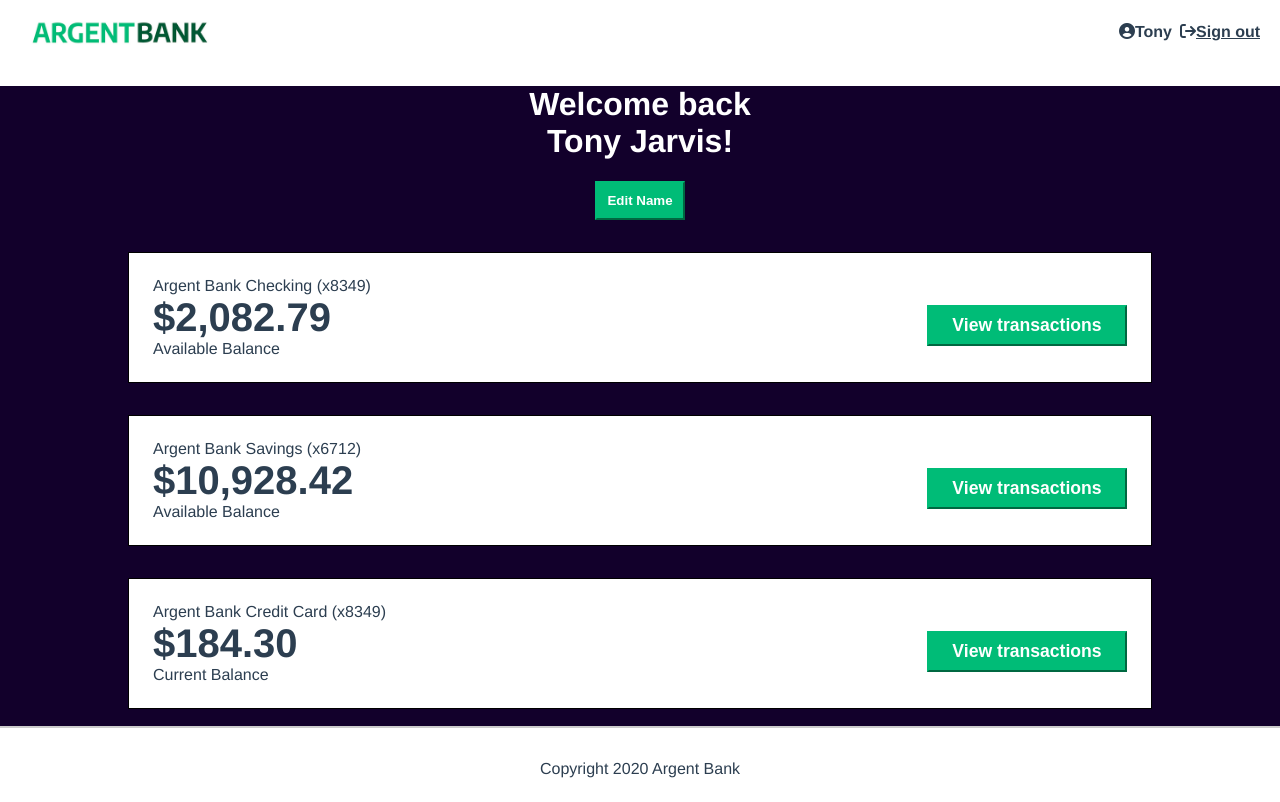
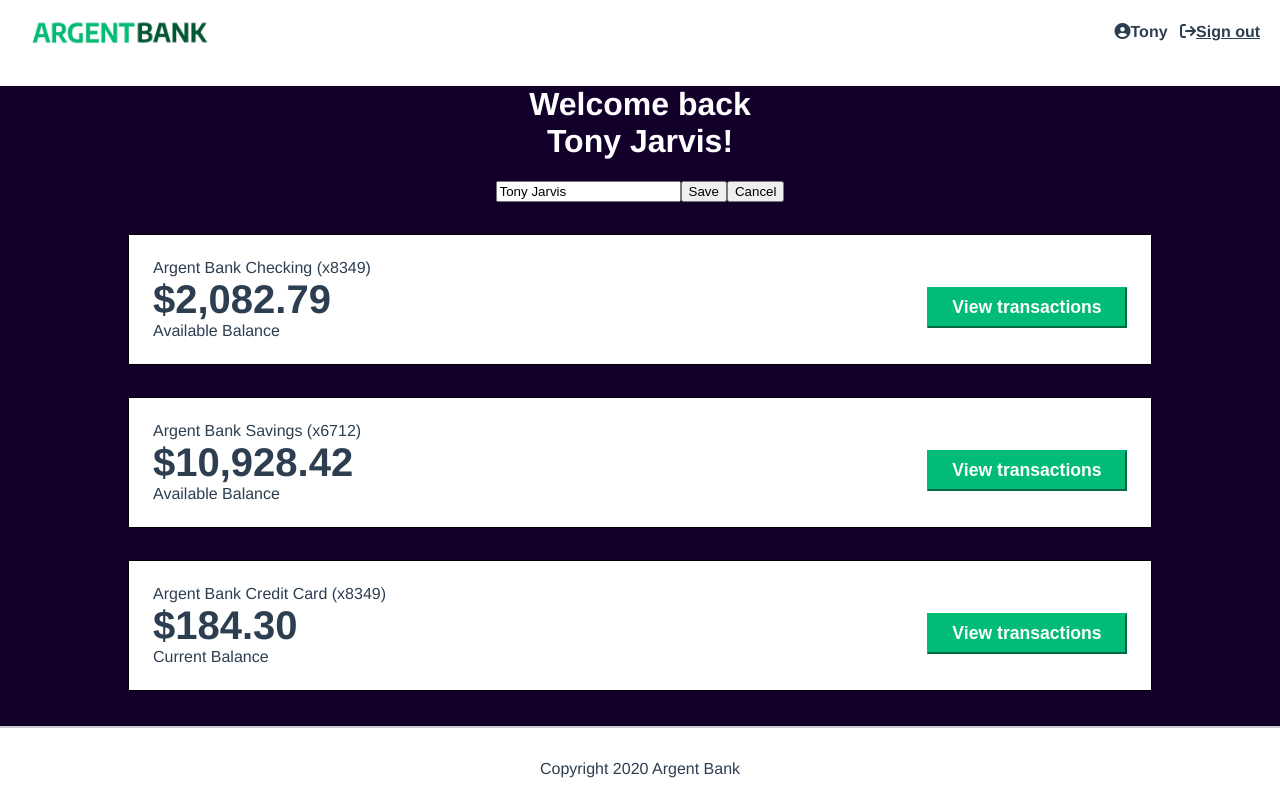
Before and after one commit to AgatheMazuret/ArgentBank, a React (Vite) app in the folder frontend/: page /user in a window 1280 px wide. Both pictures are taken after a click on the button "Edit Name". Built offline with nearby package versions, Linux system fonts and the light colour scheme.

Commit message:
add form edit name

```diff
--- a/frontend/src/pages/user.tsx
+++ b/frontend/src/pages/user.tsx
@@ -1,9 +1,26 @@
 import "../index.css";
-import { Link, useNavigate } from "react-router-dom";
-import { useDispatch, useSelector } from "react-redux"; // Importer useDispatch et useSelector
+import { Link } from "react-router-dom";
+import { useState } from "react";
+import { useDispatch } from "react-redux";
 import { logoutUser } from "../redux/auth-actions";
 
 export const UserHomePage = () => {
+  // État pour gérer le nom de l'utilisateur
+  const [isEditing, setIsEditing] = useState(false);
+  const [newName, setNewName] = useState("Tony Jarvis");
+
+  // Fonction pour gérer le changement de nom
+  const handleNameChange = (event) => {
+    setNewName(event.target.value);
+  };
+
+  // Fonction pour valider et envoyer la modification
+  const handleSaveName = () => {
+    // Logique de sauvegarde du nouveau nom (par exemple, appeler une API ou mettre à jour l'état global)
+    console.log("New name saved:", newName);
+    setIsEditing(false); // Ferme le formulaire d'édition
+  };
+
   return (
     <div>
       <nav className="main-nav">
@@ -18,7 +35,7 @@ export const UserHomePage = () => {
         <div>
           <a className="main-nav-item" href="./user.html">
             <i className="fa fa-user-circle"></i>
-            Tony
+            {newName.split(" ")[0]} {/* Affiche seulement le prénom */}
           </a>
           <Link to="/" className="sign-out-button" onClick={logoutUser}>
             <i className="fa fa-sign-out"></i>
@@ -31,11 +48,37 @@ export const UserHomePage = () => {
           <h1>
             Welcome back
             <br />
-            Tony Jarvis!
+            {newName}!
           </h1>
-          <button className="edit-button">Edit Name</button>
+
+          {/* Afficher le formulaire d'édition si isEditing est vrai */}
+          {isEditing ? (
+            <div className="edit-name-form">
+              <input
+                type="text"
+                value={newName}
+                onChange={handleNameChange}
+                placeholder="Enter new name"
+              />
+              <button className="save-name-button" onClick={handleSaveName}>
+                Save
+              </button>
+              <button
+                className="cancel-name-button"
+                onClick={() => setIsEditing(false)}
+              >
+                Cancel
+              </button>
+            </div>
+          ) : (
+            <button className="edit-button" onClick={() => setIsEditing(true)}>
+              Edit Name
+            </button>
+          )}
         </div>
+
         <h2 className="sr-only">Accounts</h2>
+        {/* Section comptes */}
         <section className="account">
           <div className="account-content-wrapper">
             <h3 className="account-title">Argent Bank Checking (x8349)</h3>
@@ -46,6 +89,7 @@ export const UserHomePage = () => {
             <button className="transaction-button">View transactions</button>
           </div>
         </section>
+        {/* Autres sections de comptes */}
         <section className="account">
           <div className="account-content-wrapper">
             <h3 className="account-title">Argent Bank Savings (x6712)</h3>
```
Also changed, not shown: frontend/src/redux/auth-reducer.ts (added, +37 -0 lines), frontend/src/router/app.tsx (added, +25 -0 lines).
